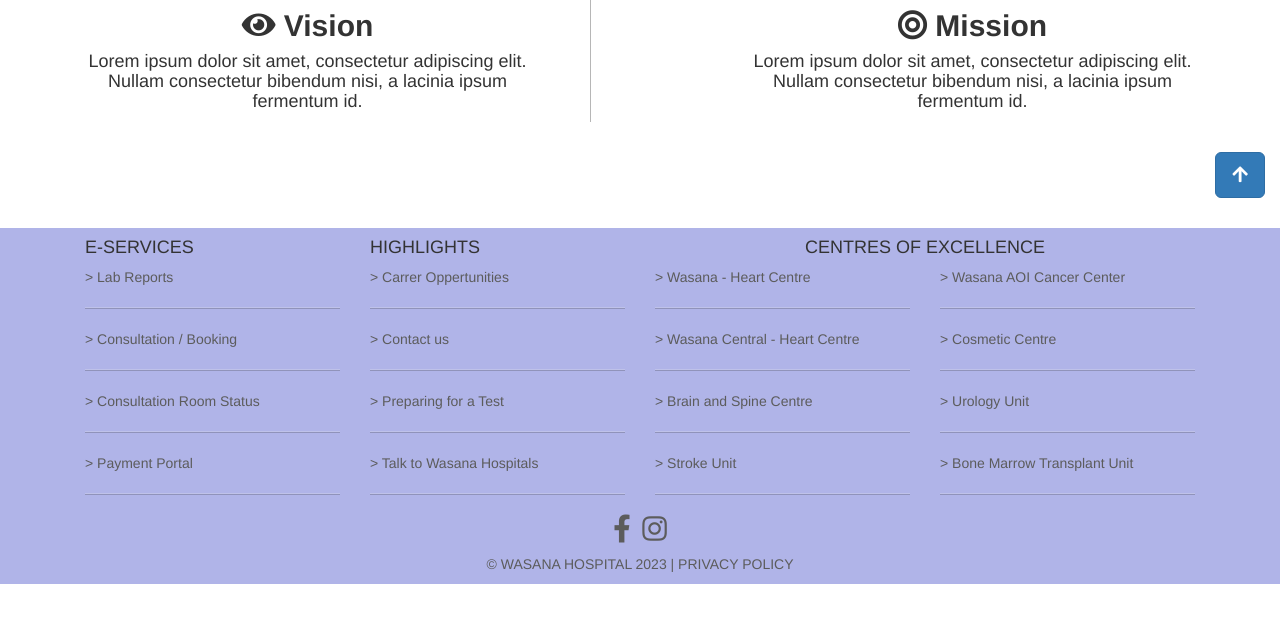
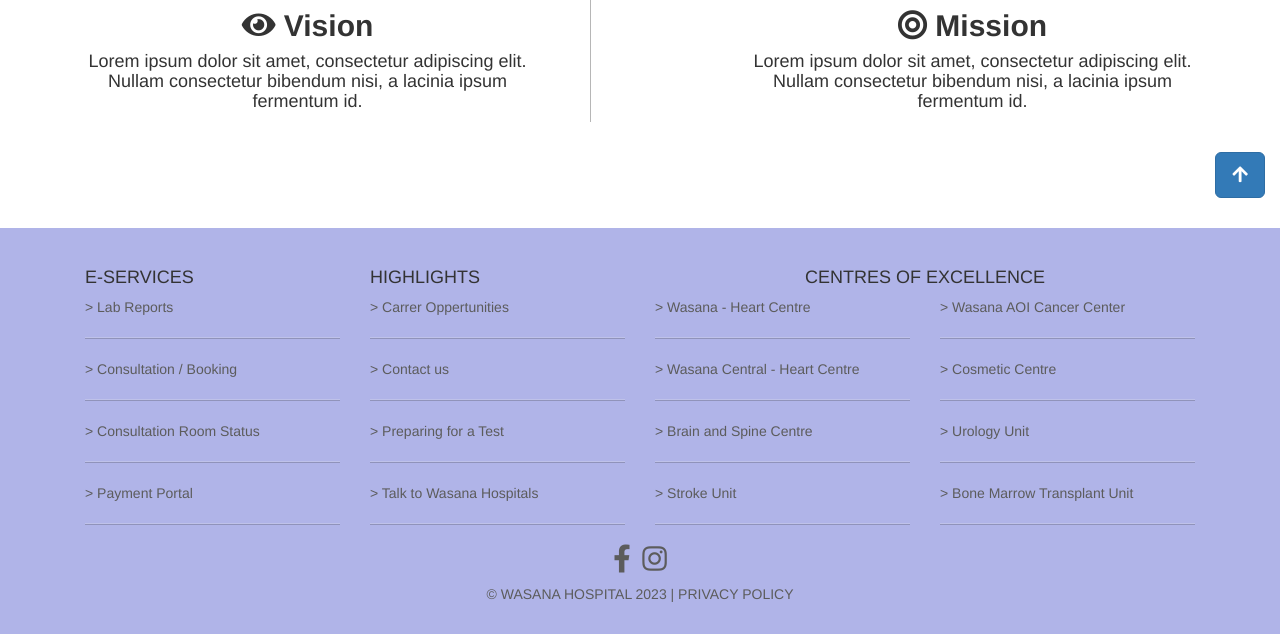
Before and after one commit to chamodi179/Hospital_Management_System-Django, a Django app: page /About in a window 1280 px wide. Shown: the part 1430-2064 px from the top of the page. Before the commit the page ends 2014 px from the top, so only its background shows below. Run offline with Django 4.2, Linux system fonts and the light colour scheme; some libraries are stand-ins or nearby versions.

Commit message:
update footer margines

```diff
--- a/Templates/footer.html
+++ b/Templates/footer.html
@@ -45,9 +45,9 @@
 <body>
     <footer class="site-footer">
         <div class="container">
-            <div class="row">
+            <div class="row mt-5">
                 <div class="col-md-3">
-                    <h4>E-SERVICES</h4>
+                    <h4 class="mb-3">E-SERVICES</h4>
                     <ul class="list-unstyled">
                         <li><a href="#">> Lab Reports</a></li>
                         <hr>
@@ -60,7 +60,7 @@
                     </ul>
                 </div>
                 <div class="col-md-3">
-                    <h4>HIGHLIGHTS</h4>
+                    <h4 class="mb-3">HIGHLIGHTS</h4>
                     <ul class="list-unstyled">
                         <li><a href="#">> Carrer Oppertunities</a></li>
                         <hr>
@@ -73,7 +73,7 @@
                     </ul>
                 </div>
                 <div class="col-md-6">
-                    <h4 class="text-center">CENTRES OF EXCELLENCE</h4>
+                    <h4 class="text-center mb-3">CENTRES OF EXCELLENCE</h4>
                     <div class="row">
                         <div class="col-md-6">
                             <ul class="list-unstyled">
@@ -107,7 +107,7 @@
                 <a href="https://www.facebook.com" target="_blank"><i class="fab fa-facebook-f fa-2x"></i></a>&nbsp;&nbsp;
                 <a href="https://www.instagram.com" target="_blank"><i class="fab fa-instagram fa-2x"></i></a>
             </div>
-            <div class="col-md-12 text-center footer-end mt-3 mb-3">
+            <div class="col-md-12 text-center footer-end mt-3 mb-5">
                 <a href="#">&copy; WASANA HOSPITAL 2023 | PRIVACY POLICY</a>
             </div>
         </div>
```
